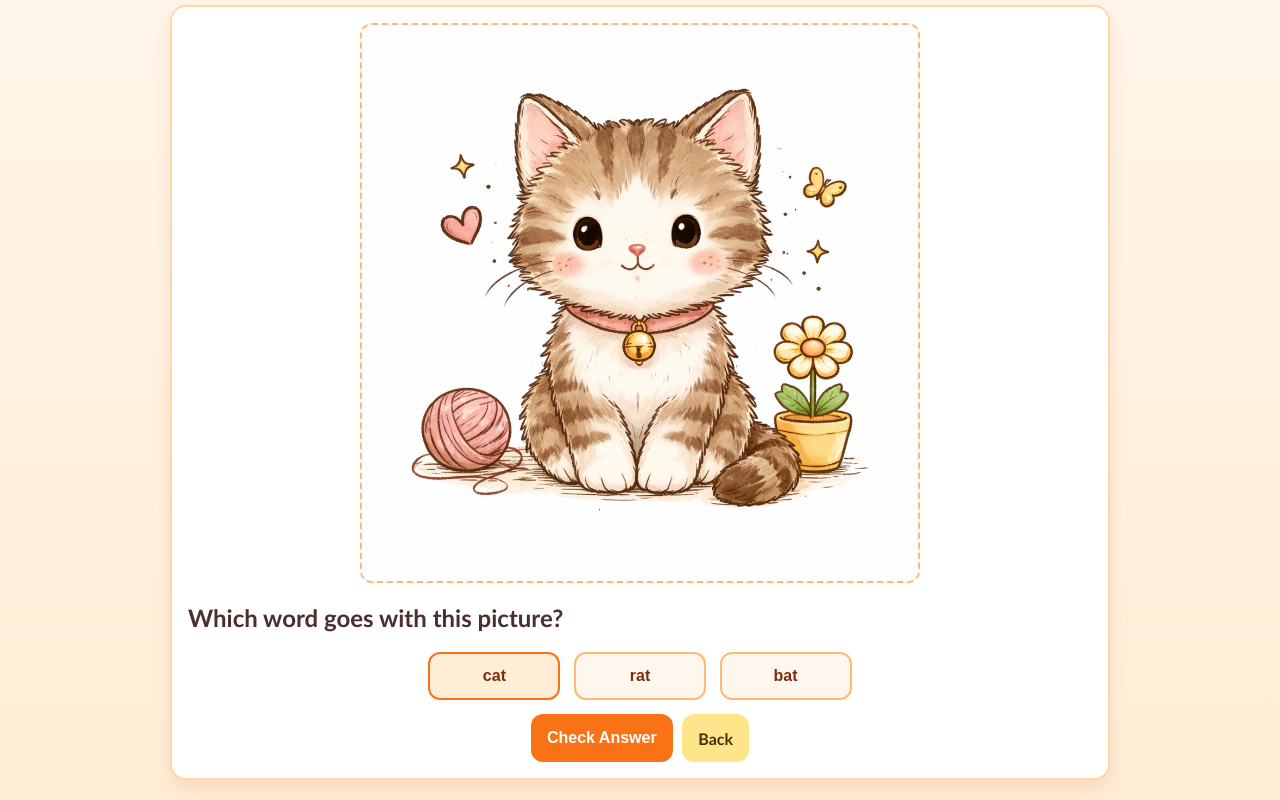
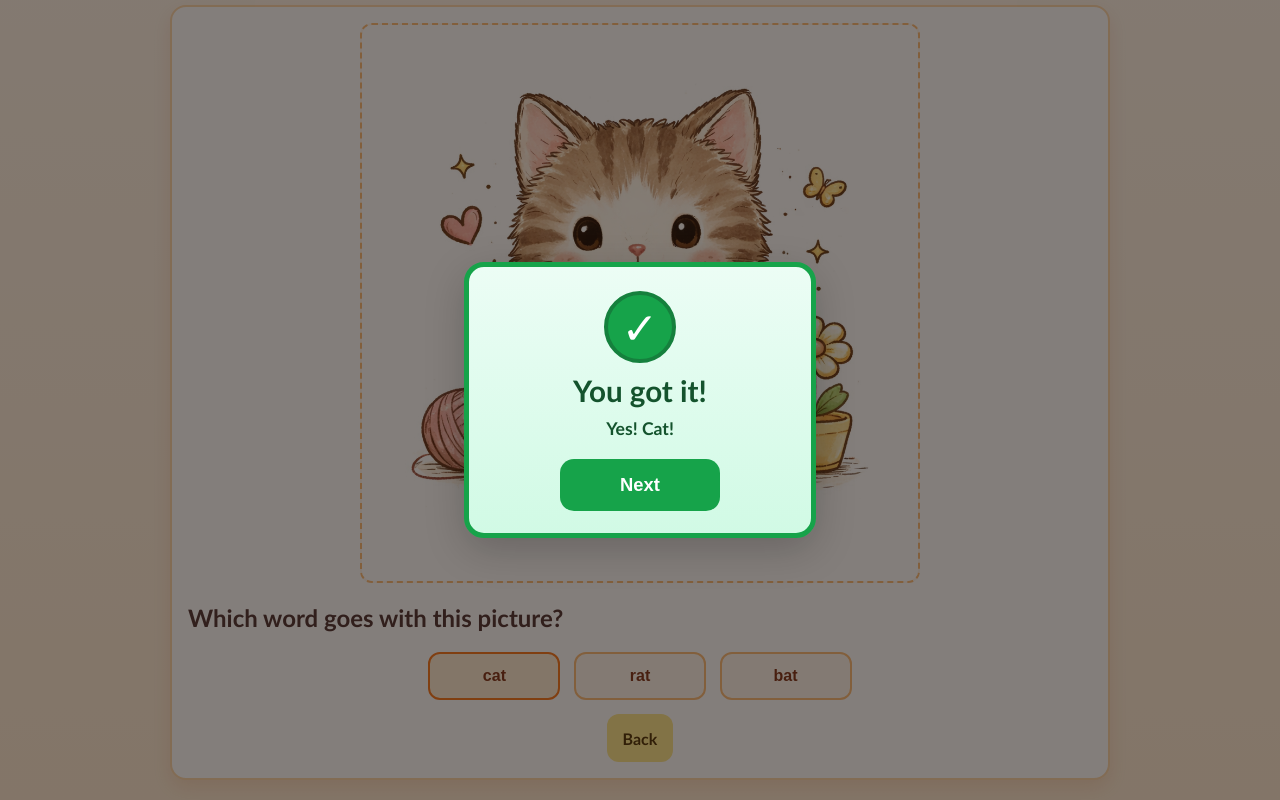
Before and after one commit to happilyeverafter95/young-readers-practice, a Next.js app: page /activity/stage1-picture-words-all in a window 1280 px wide. Both pictures are taken after a click on the button "cat". Shown: the part 166-966 px from the top of the page. Built offline with nearby package versions, Linux system fonts and the light colour scheme.

Commit message:
get rid of check answer button

```diff
--- a/app/activity/[activityId]/page.tsx
+++ b/app/activity/[activityId]/page.tsx
@@ -15,7 +15,7 @@ export default function ActivityPage() {
   const [selected, setSelected] = useState<number | null>(null);
   const [correctCount, setCorrectCount] = useState(0);
   const [showCelebration, setShowCelebration] = useState(false);
-  const [submitted, setSubmitted] = useState(false);
+  const [feedbackModal, setFeedbackModal] = useState<null | "correct" | "incorrect">(null);
 
   const question = activity?.questions[index];
   const isLast = activity ? index === activity.questions.length - 1 : false;
@@ -41,26 +41,31 @@ export default function ActivityPage() {
   const activeActivity = activity;
   const currentQuestion = question;
 
-  function submitAnswer() {
-    if (selected === null || submitted) return;
-    const isCorrect = selected === currentQuestion.answerIndex;
-    if (isCorrect) {
+  function handleOptionClick(optionIndex: number) {
+    if (feedbackModal !== null) return;
+    setSelected(optionIndex);
+    if (optionIndex === currentQuestion.answerIndex) {
       setCorrectCount((value) => value + 1);
+      setFeedbackModal("correct");
+    } else {
+      setFeedbackModal("incorrect");
     }
-    setSubmitted(true);
   }
 
-  function nextStep() {
-    if (!submitted) return;
+  function handleCorrectContinue() {
+    setFeedbackModal(null);
+    setSelected(null);
     if (isLast) {
-      const finalCorrect = correctCount;
-      completeOneActivity(activeActivity.id, finalCorrect, activeActivity.questions.length);
+      completeOneActivity(activeActivity.id, correctCount, activeActivity.questions.length);
       setShowCelebration(true);
       return;
     }
+    setIndex((value) => value + 1);
+  }
+
+  function handleIncorrectTryAgain() {
+    setFeedbackModal(null);
     setSelected(null);
-    setSubmitted(false);
-    setIndex((value) => value + 1);
   }
 
   if (showCelebration) {
@@ -107,8 +112,8 @@ export default function ActivityPage() {
                 type="button"
                 key={option}
                 className={className}
-                onClick={() => setSelected(optionIndex)}
-                disabled={submitted}
+                onClick={() => handleOptionClick(optionIndex)}
+                disabled={feedbackModal !== null}
               >
                 {option}
               </button>
@@ -116,27 +121,56 @@ export default function ActivityPage() {
           })}
         </div>
 
-        {submitted && (
-          <p className={selected === currentQuestion.answerIndex ? "good-feedback" : "try-feedback"}>
-            {selected === currentQuestion.answerIndex ? currentQuestion.feedback : "Good try! Let's keep learning."}
-          </p>
-        )}
-
         <div className="hero-actions">
-          {!submitted ? (
-            <button type="button" className="primary-button" onClick={submitAnswer} disabled={selected === null}>
-              Check Answer
-            </button>
-          ) : (
-            <button type="button" className="primary-button" onClick={nextStep}>
-              {isLast ? "Finish Activity" : "Next Question"}
-            </button>
-          )}
           <Link href="/learn" className="secondary-button">
             Back
           </Link>
         </div>
       </section>
+
+      {feedbackModal === "correct" ? (
+        <div className="feedback-modal-backdrop" role="presentation">
+          <div
+            className="feedback-modal feedback-modal--correct"
+            role="dialog"
+            aria-modal="true"
+            aria-labelledby="feedback-modal-title"
+          >
+            <div className="feedback-modal-icon feedback-modal-icon--correct" aria-hidden>
+              ✓
+            </div>
+            <h2 id="feedback-modal-title" className="feedback-modal-heading">
+              You got it!
+            </h2>
+            <p className="feedback-modal-message">{currentQuestion.feedback}</p>
+            <button type="button" className="feedback-modal-button feedback-modal-button--correct" onClick={handleCorrectContinue}>
+              {isLast ? "Finish" : "Next"}
+            </button>
+          </div>
+        </div>
+      ) : null}
+
+      {feedbackModal === "incorrect" ? (
+        <div className="feedback-modal-backdrop" role="presentation">
+          <div
+            className="feedback-modal feedback-modal--incorrect"
+            role="dialog"
+            aria-modal="true"
+            aria-labelledby="feedback-modal-wrong-title"
+          >
+            <div className="feedback-modal-icon feedback-modal-icon--wrong" aria-hidden>
+              ✗
+            </div>
+            <h2 id="feedback-modal-wrong-title" className="feedback-modal-heading">
+              Try again
+            </h2>
+            <p className="feedback-modal-message">That is not the right word. Pick another answer.</p>
+            <button type="button" className="feedback-modal-button feedback-modal-button--wrong" onClick={handleIncorrectTryAgain}>
+              OK
+            </button>
+          </div>
+        </div>
+      ) : null}
     </main>
   );
 }
--- a/app/globals.css
+++ b/app/globals.css
@@ -343,6 +343,106 @@ a {
   font-weight: 700;
 }
 
+.feedback-modal-backdrop {
+  position: fixed;
+  inset: 0;
+  z-index: 1000;
+  display: flex;
+  align-items: center;
+  justify-content: center;
+  padding: 1.25rem;
+  background: rgba(30, 20, 15, 0.55);
+}
+
+.feedback-modal {
+  width: 100%;
+  max-width: 22rem;
+  border-radius: 20px;
+  padding: 1.5rem 1.25rem 1.35rem;
+  text-align: center;
+  box-shadow: 0 12px 40px rgba(0, 0, 0, 0.2);
+  border: 5px solid;
+}
+
+.feedback-modal--correct {
+  background: linear-gradient(180deg, #ecfdf5, #d1fae5);
+  border-color: #16a34a;
+  color: #14532d;
+}
+
+.feedback-modal--incorrect {
+  background: linear-gradient(180deg, #fff7ed, #ffedd5);
+  border-color: #ea580c;
+  color: #7c2d12;
+}
+
+.feedback-modal-icon {
+  width: 4.5rem;
+  height: 4.5rem;
+  margin: 0 auto 0.65rem;
+  border-radius: 50%;
+  display: flex;
+  align-items: center;
+  justify-content: center;
+  font-size: 2.75rem;
+  font-weight: 800;
+  line-height: 1;
+}
+
+.feedback-modal-icon--correct {
+  background: #16a34a;
+  color: #fff;
+  border: 4px solid #15803d;
+}
+
+.feedback-modal-icon--wrong {
+  background: #ea580c;
+  color: #fff;
+  border: 4px solid #c2410c;
+}
+
+.feedback-modal-heading {
+  margin: 0 0 0.5rem;
+  font-size: clamp(1.5rem, 5vw, 1.85rem);
+  font-weight: 800;
+}
+
+.feedback-modal-message {
+  margin: 0 0 1.1rem;
+  font-size: 1.1rem;
+  font-weight: 600;
+  line-height: 1.45;
+}
+
+.feedback-modal-button {
+  min-height: 52px;
+  min-width: 10rem;
+  padding: 0.75rem 1.5rem;
+  border-radius: 14px;
+  border: none;
+  font-size: 1.15rem;
+  font-weight: 800;
+  cursor: pointer;
+}
+
+.feedback-modal-button--correct {
+  background: #16a34a;
+  color: #fff;
+}
+
+.feedback-modal-button--correct:hover {
+  background: #15803d;
+}
+
+.feedback-modal-button--wrong {
+  background: #ea580c;
+  color: #fff;
+}
+
+.feedback-modal-button--wrong:hover {
+  background: #c2410c;
+}
+
 .celebration {
   text-align: center;
   background: linear-gradient(180deg, #fff7ed, #fef3c7);
--- a/lib/content/activities.ts
+++ b/lib/content/activities.ts
@@ -19,8 +19,8 @@ export type Activity = {
 };
 
 export const stageNames: Record<StageNumber, string> = {
-  1: "Picture and Word",
-  2: "Word and Picture Match",
+  1: "Picture and Word Match",
+  2: "Rhyming words",
   3: "Tiny Sentences"
 };
 
```
